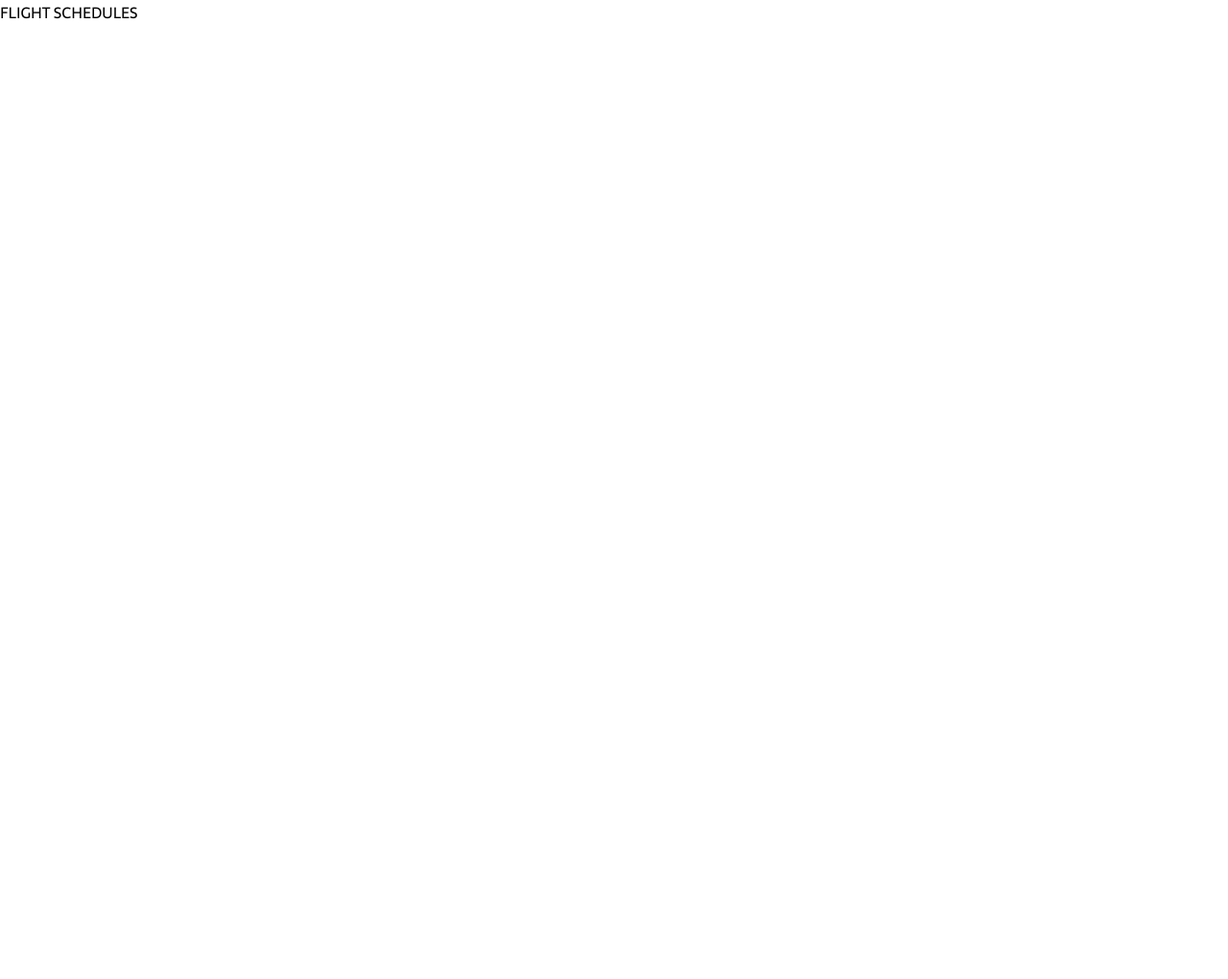
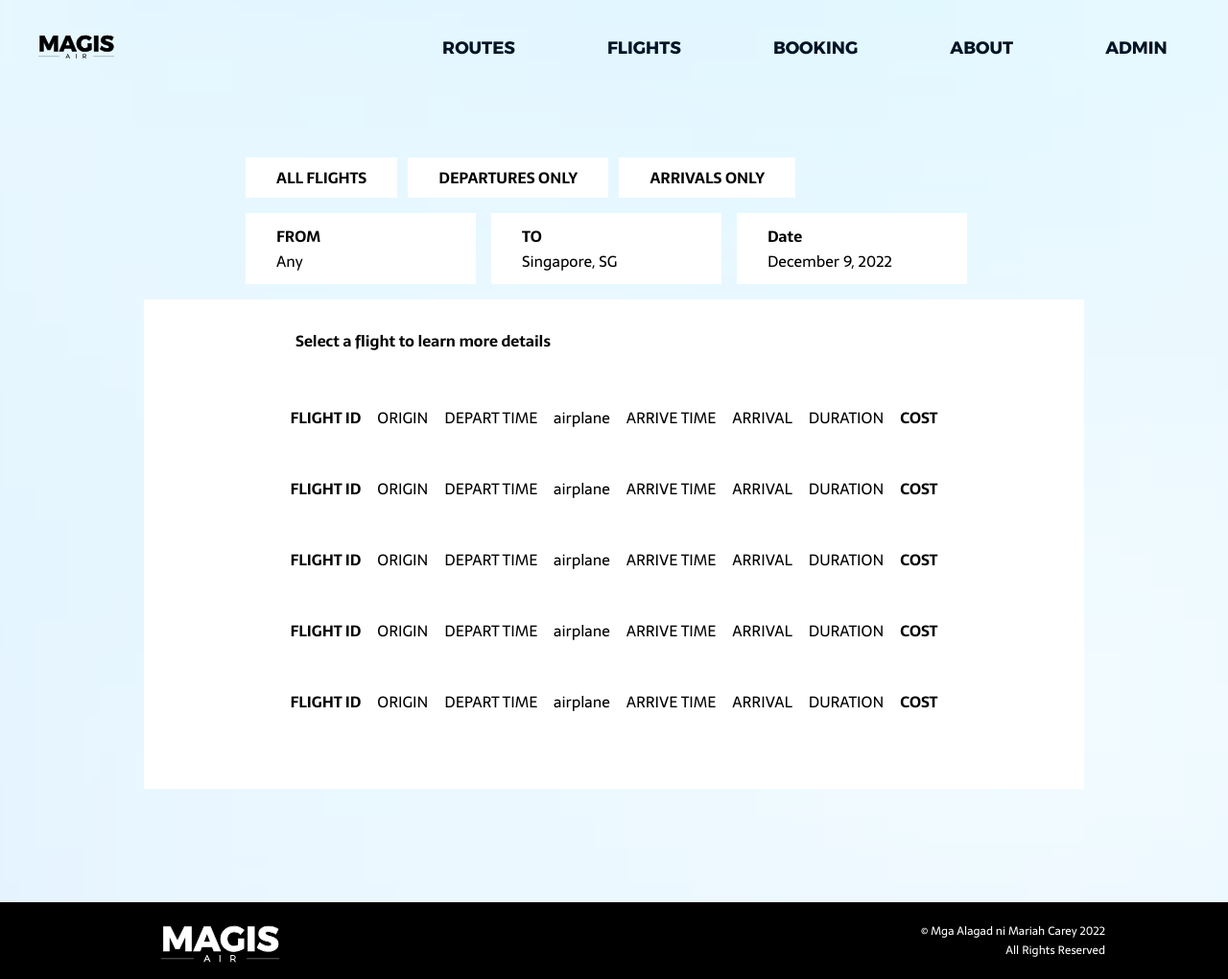
Before and after one commit to dnamme/csci41-magis-air, a website: page static/flights.html in a window 1280 px wide. Shown: the whole page at 96% size. Before the commit the page ends 800 px from the top, so only its background shows below. Drawn offline with Linux system fonts and the light colour scheme; a web font is replaced by a local one.

Commit message:
add base code for flights schedule view

```diff
--- /dev/null
+++ b/static/assets/css/flights.css
@@ -0,0 +1,148 @@
+@import url('https://fonts.googleapis.com/css2?family=Sarala:wght@300;400;700&display=swap');
+@import url('https://fonts.googleapis.com/css2?family=Alexandria:wght@300;400;700&display=swap');
+
+body{
+    background-image: url(./../images/flights/bg.png);
+}
+
+a{
+    text-decoration: none;
+    color: #021425;
+}
+
+li{
+    list-style: none;
+    flex: 1 1 rem;
+}
+
+header{
+    font-family: 'Alexandria';
+    font-size: 18;
+    font-weight: bold;
+    text-transform: uppercase;
+    display: grid;
+    grid-template-areas:
+        "logo nav";
+    align-items: center;
+}
+
+#logo{
+    padding: 0rem 0rem 0rem 2.5rem;
+}
+
+nav-bar{
+    grid-area: "nav";
+    margin: 0 48px;
+}
+
+#nav-links{
+    display: flex;
+    flex-flow: row nowrap;
+    justify-content: center;
+    align-items: center;
+    height: 100px;
+}
+
+#nav-links li a{
+    margin: 0 48px;
+    color: #021425;
+    font-size: var(--h3);
+    font-family: Alexandria, sans-serif;
+    font-weight: bold;
+    text-transform: uppercase;
+    text-decoration: none;
+}
+
+#filter{
+    padding: 64px 256px 0px;
+}
+
+#flight-type{
+    display: flex;
+    flex-wrap: wrap;
+}
+
+#flight-type span{
+    font-size: var(--body);
+    font-family: Sarala, sans-serif;
+    font-weight: bold;
+}
+
+.type{
+    background-color: #FFFFFF;
+    backdrop-filter: blur(24px);
+    padding: 0.5rem 2rem;
+    margin: 0rem 0.7rem 0rem 0rem;
+    height: 42px;
+}
+
+#search-flight{
+    display: flex;
+    flex-wrap: wrap;
+    padding: 1rem 0rem;
+}
+
+#search-flight span{
+    font-size: var(--body);
+    font-family: Sarala, sans-serif;
+    font-weight: bold;
+}
+
+.frosted-button{
+    background-color: #FFFFFF;
+    backdrop-filter: blur(24px);
+    padding: 0.7rem 2rem;
+    margin: 0rem 1rem 0rem 0rem;
+    width: 15rem;
+}
+
+#flight-schedule{
+    background-color:#FFFFFF;
+    backdrop-filter: blur(24px);
+    margin: 0px 150px 118px;
+}
+
+#flight-schedule span{
+    font-size: var(--body);
+    font-family: Sarala, sans-serif;
+    font-weight: bold;
+    padding: 30px;
+}
+
+#flight-rows{
+    padding: 0px 128px 54px 128px;
+    display: flex;
+    flex-direction: column;
+}
+
+.row{
+    background-color: #FFFFFF;
+    display: flex;
+    justify-content: space-around;
+    flex-wrap: wrap;
+    align-items: center;
+    padding: 1rem;
+    margin: 0.5rem 0rem;
+}
+
+footer {
+    background-color: black;
+
+    display: flex;
+    flex-flow: row nowrap;
+    justify-content: space-between;
+    align-items: center;
+
+    padding: 0 128px;
+    min-height: 80px;
+  }
+
+  footer #logo {
+    height: 48px;
+  }
+
+  footer span {
+    color: white;
+    font-size: var(--body-s);
+    text-align: right;
+  }
--- a/static/flights.html
+++ b/static/flights.html
@@ -9,9 +9,107 @@
 
     <link rel="icon" href="./assets/images/icon.png" />
 
+    <link rel="stylesheet" href="./assets/css/flights.css">
     <link rel="stylesheet" href="./assets/css/global.css" />
   </head>
   <body>
-    FLIGHT SCHEDULES
+    <header>
+        <div id="magis-air-logo">
+            <img id="logo" src="./assets/images/logo-black.svg" width=30%/>
+        </div>
+        <nav id="nav-bar">
+            <ul id="nav-links">
+                <li><a href="./routes">Routes</a></li>
+                <li><a href="./flights">Flights</a></li>
+                <li><a href="./book">Booking</a></li>
+                <li><a href="./about">About</a></li>
+                <li><a href="./admin">Admin</a></li>
+            </ul>
+        </nav>
+    </header>
+    <div id="filter">
+        <div id="flight-type">
+            <li class="type"><span>ALL FLIGHTS</span></li>
+            <li class="type"><span>DEPARTURES ONLY</span></li>
+            <li class="type"><span>ARRIVALS ONLY</span></li>
+        </div>
+        <div id="search-flight">
+            <div class="frosted-button">
+                <span>FROM</span>
+                <p>Any</p>
+            </div>
+            <div class="frosted-button">
+                <span>TO</span>
+                <p>Singapore, SG</p>
+            </div>
+            <div class="frosted-button">
+                <span>Date</span>
+                <p>December 9, 2022</p>
+            </div>
+
+            <div class="btn"></div>
+        </div>
+    </div>
+    <div id="flight-schedule">
+        <div id="flight-rows">
+            <span>Select a flight to learn more details</span>
+            <div class="row">
+                <p><b>FLIGHT ID</b></p>
+                <p>ORIGIN</p>
+                <p>DEPART TIME</p>
+                <p>airplane</p>
+                <p>ARRIVE TIME</p>
+                <p>ARRIVAL</p>
+                <p>DURATION</p>
+                <p><b>COST</b></p>
+            </div>
+            <div class="row">
+                <p><b>FLIGHT ID</b></p>
+                <p>ORIGIN</p>
+                <p>DEPART TIME</p>
+                <p>airplane</p>
+                <p>ARRIVE TIME</p>
+                <p>ARRIVAL</p>
+                <p>DURATION</p>
+                <p><b>COST</b></p>
+            </div>
+            <div class="row">
+                <p><b>FLIGHT ID</b></p>
+                <p>ORIGIN</p>
+                <p>DEPART TIME</p>
+                <p>airplane</p>
+                <p>ARRIVE TIME</p>
+                <p>ARRIVAL</p>
+                <p>DURATION</p>
+                <p><b>COST</b></p>
+            </div>
+            <div class="row">
+                <p><b>FLIGHT ID</b></p>
+                <p>ORIGIN</p>
+                <p>DEPART TIME</p>
+                <p>airplane</p>
+                <p>ARRIVE TIME</p>
+                <p>ARRIVAL</p>
+                <p>DURATION</p>
+                <p><b>COST</b></p>
+            </div>
+            <div class="row">
+                <p><b>FLIGHT ID</b></p>
+                <p>ORIGIN</p>
+                <p>DEPART TIME</p>
+                <p>airplane</p>
+                <p>ARRIVE TIME</p>
+                <p>ARRIVAL</p>
+                <p>DURATION</p>
+                <p><b>COST</b></p>
+            </div>
+        </div>
+    </div>
+    <footer>
+        <img id="logo" src="./assets/images/logo.svg" />
+        <span
+          >&copy; Mga Alagad ni Mariah Carey 2022<br />All Rights Reserved</span>
+      </footer>
+	<script src="index.js"></script>
   </body>
 </html>
```
Also changed, not shown: static/assets/images/flights/bg.png (added), static/assets/images/logo-black.svg (added), 1 other file.
